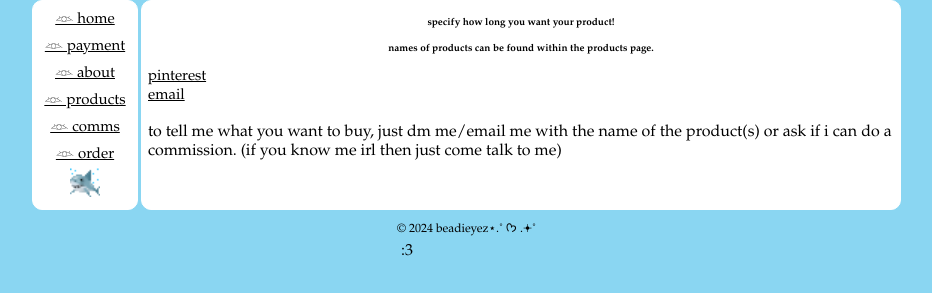
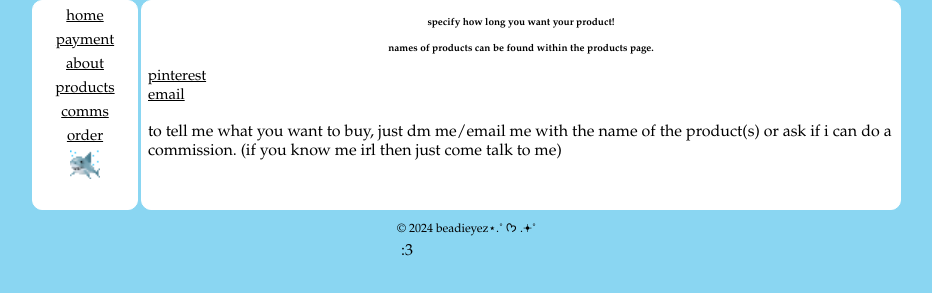
Before and after one commit to bead1eyez/bead1eyez, a plain HTML site: page order.html in a window 1280 px wide. Shown: the part 63-356 px from the top of the page, without its empty margins (233-1165 px from the left). Drawn offline with Linux system fonts and the light colour scheme.

Commit message:
Update order.html

```diff
--- a/order.html
+++ b/order.html
@@ -10,12 +10,12 @@
     <div class="container1">
       <div class="header">⋅˚₊‧ ୨ how to order ୧ ‧₊˚⋅</div>
       <div class="nav">
-        <a href="index.html">𓁺 home</a><br />
-        <a href="payment.html">𓁺 payment</a><br />
-        <a href="abt.html">𓁺 about</a><br />
-        <a href="products.html">𓁺 products</a><br />
-        <a href="comms.html">𓁺 comms</a><br />
-        <a href="order.html">𓁺 order</a><br />
+      <a href="index.html">home</a><br />
+      <a href="payment.html">payment</a><br />
+      <a href="abt.html">about</a><br />
+      <a href="products.html">products</a><br />
+      <a href="comms.html">comms</a><br />
+      <a href="order.html">order</a><br />
         <img class="sharkp" src="sharkp.gif" />
       </div>
       <div class="main">
```
